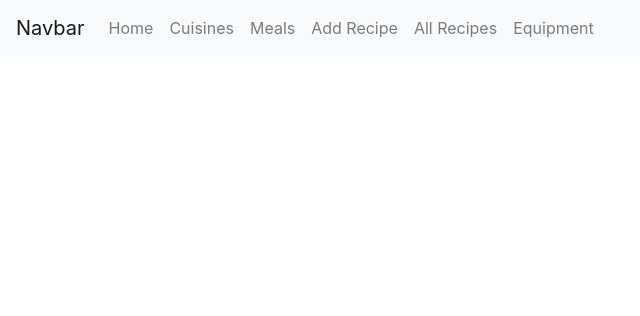
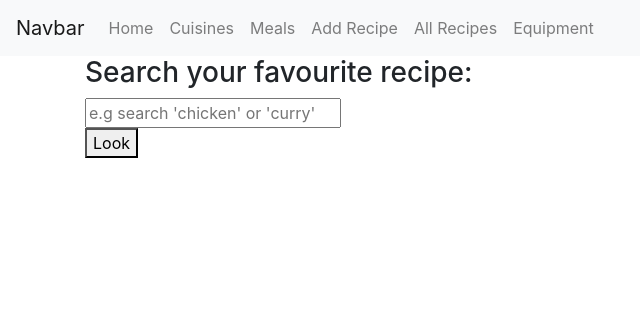
Before and after one commit to brianscan14/Gourmet_Grub, a Flask app: page /index in a window 1280 px wide. Shown: the top 316 px of the page, without its empty margins (0-640 px from the left). Run offline with Flask 2, Linux system fonts and the light colour scheme; some libraries are stand-ins or nearby versions.

Commit message:
adding search bar to index

```diff
--- a/templates/index.html
+++ b/templates/index.html
@@ -1,5 +1,11 @@
 {% extends 'base.html' %}
 {% block content %}
 
+<h3>Search your favourite recipe:</h3>
+
+	<form action="{{ url_for('search_recipe') }}">
+		<input type="text" placeholder="e.g search 'chicken' or 'curry'" name="query" required>
+		<div id="search_recipe"><button type="submit">Look</button></div>
+	</form>
 
 {% endblock %}
```
